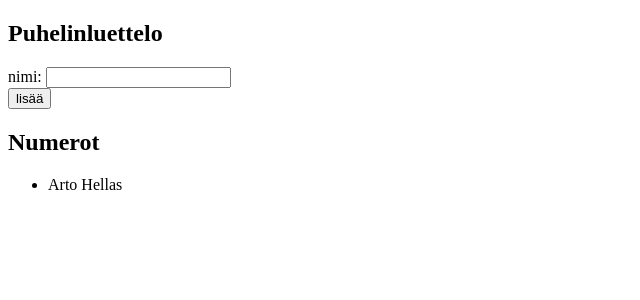
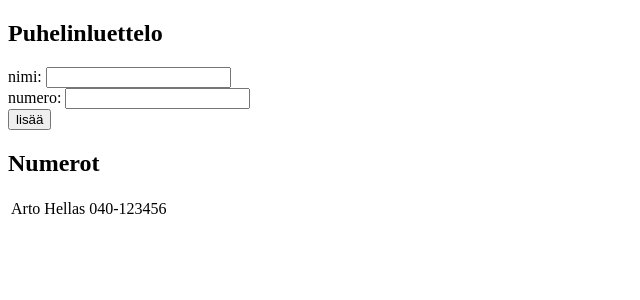
Before and after one commit to MrNerd24/fullstack-kurssi-teht-v-t, a React (Create React App) app in the folder Osa2/project4/: page / in a window 1280 px wide. Shown: the top 300 px of the page, without its empty margins (0-640 px from the left). Built offline with nearby package versions, Linux system fonts and the light colour scheme; the HTML template or start-up script is replaced by a standard one.

Commit message:
Tehtävä 2.8

```diff
--- a/Osa2/project4/src/App.js
+++ b/Osa2/project4/src/App.js
@@ -5,9 +5,13 @@ class App extends React.Component {
         super(props)
         this.state = {
             persons: [
-                { name: 'Arto Hellas' }
+                {
+                    name: 'Arto Hellas',
+                    number: "040-123456"
+                }
             ],
-            newName: ''
+            newName: '',
+            newNro: ""
         }
     }
 
@@ -15,13 +19,14 @@ class App extends React.Component {
         event.preventDefault()
 
         let persons = this.state.persons
-        if(!persons.some((person) => person.name === this.state.newName)) {
-            persons = [...persons, {name: this.state.newName}]
+        if (!persons.some((person) => person.name === this.state.newName)) {
+            persons = [...persons, {name: this.state.newName, number: this.state.newNro}]
         }
 
         this.setState({
             persons,
-            newName: ""
+            newName: "",
+            newNro: ""
         })
     }
 
@@ -32,26 +37,42 @@ class App extends React.Component {
         })
     }
 
+    handleNumberChange = (event) => {
+        let value = event.target.value
+        this.setState({
+            newNro: value
+        })
+    }
+
     render() {
         return (
             <div>
                 <h2>Puhelinluettelo</h2>
                 <form onSubmit={this.handleSubmit}>
                     <div>
-                        nimi: <input value={this.state.newName} onChange={this.handleNameChange} />
+                        nimi: <input value={this.state.newName} onChange={this.handleNameChange}/>
+                    </div>
+                    <div>
+                        numero: <input value={this.state.newNro} onChange={this.handleNumberChange}/>
                     </div>
                     <div>
                         <button type="submit">lisää</button>
                     </div>
                 </form>
                 <h2>Numerot</h2>
-                <ul>
+                <table>
+                    <tbody>
                     {this.state.persons.map((person) => {
-                        return(
-                            <li key={person.name}>{person.name}</li>
+                        return (
+                            <tr key={person.name}>
+                                <td>{person.name}</td>
+                                <td>{person.number}</td>
+                            </tr>
                         )
                     })}
-                </ul>
+                    </tbody>
+
+                </table>
             </div>
         )
     }
```
